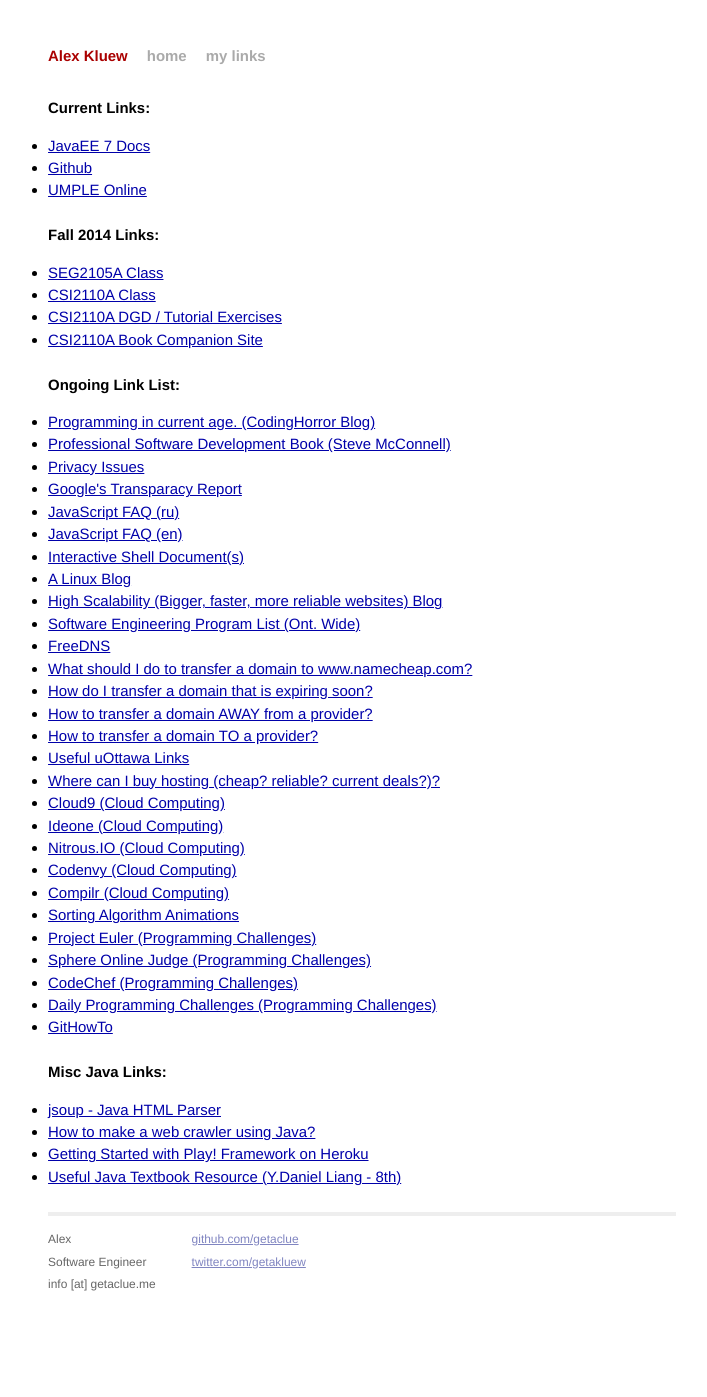
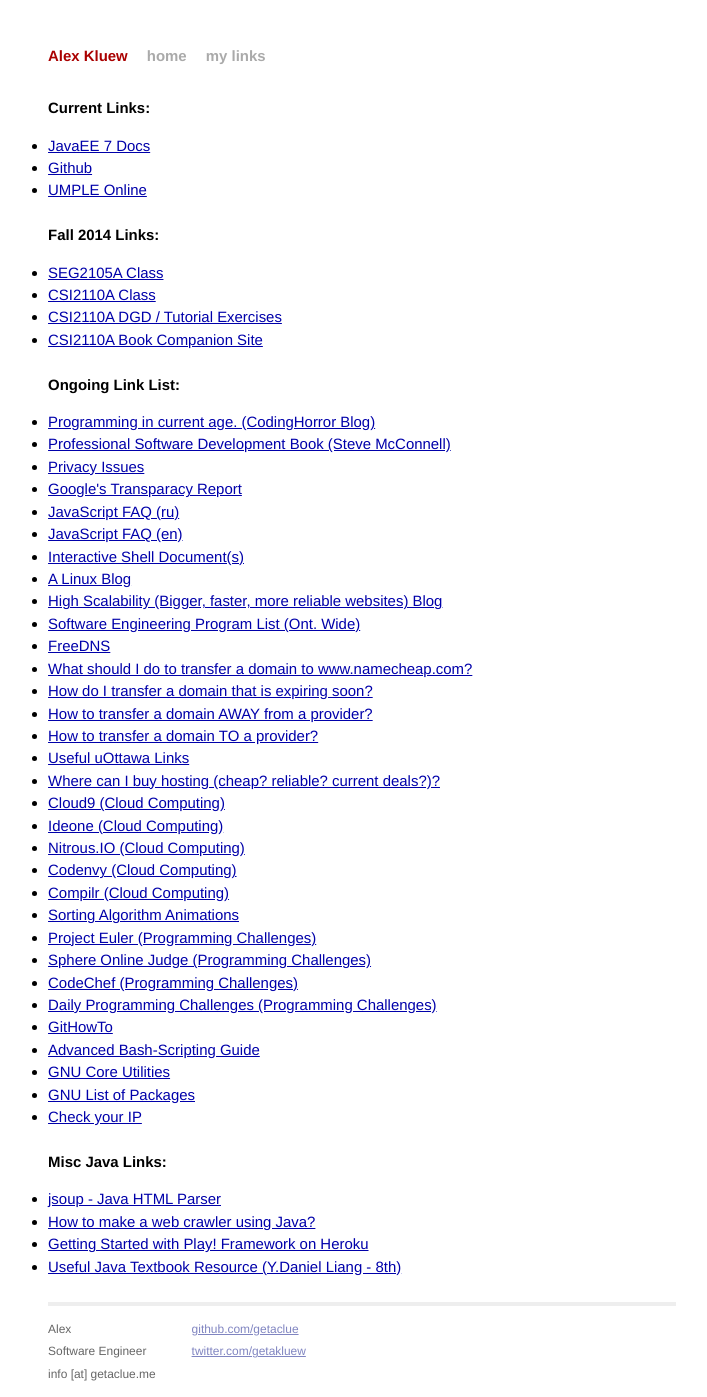
Before and after one commit to getaclue/getaclue.github.io, a Jekyll site: the page built from links.html, in a window 1280 px wide. Shown: the whole page, without its empty margins (278-985 px from the left). Built offline with Jekyll 4.4.1, drawn with Linux system fonts in a browser that asks for light colours; Markdown is read by kramdown in place of the engine named in the settings; before the commit the page ends 1307 px from its top, so only the background shows below that.

Commit message:
Added links

```diff
--- a/_data/useful_gen_links.yml
+++ b/_data/useful_gen_links.yml
@@ -81,3 +81,15 @@
 
 - URL_Title: GitHowTo
   URL: http://githowto.com/
+
+- URL_Title: Advanced Bash-Scripting Guide
+  URL: http://tldp.org/LDP/abs/html/index.html
+
+- URL_Title: GNU Core Utilities
+  URL: https://en.wikipedia.org/wiki/GNU_Core_Utilities
+
+- URL_Title: GNU List of Packages
+  URL: https://en.wikipedia.org/wiki/List_of_GNU_packages
+
+- URL_Title: Check your IP
+  URL: http://checkip.dyndns.com/
```
